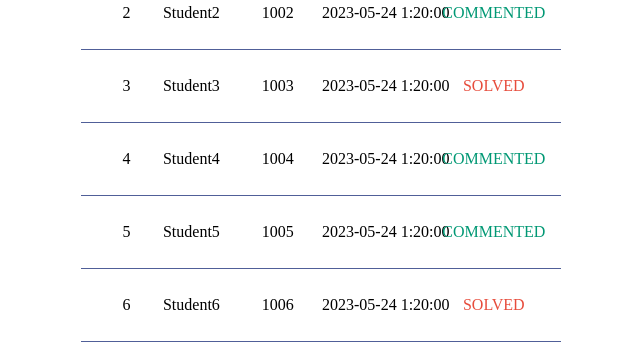
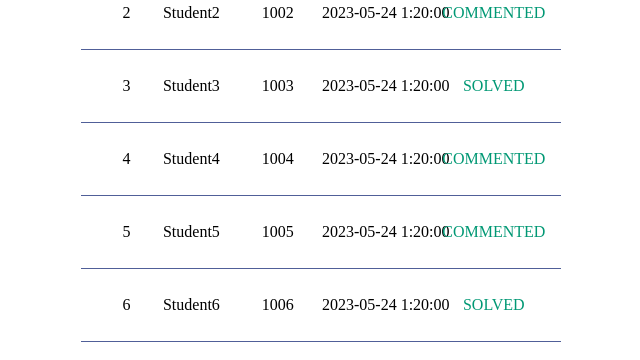
Before and after one commit to skkuse/2023spring_41class_team4, a Next.js app in the folder client/: page /study/instructor/submission in a window 1280 px wide. Shown: the part 440-800 px from the top of the page, without its empty margins (319-959 px from the left). Built offline with nearby package versions, Linux system fonts and the light colour scheme.

Commit message:
fix: change solved to solve

```diff
--- a/client/src/app/components/paginate.js
+++ b/client/src/app/components/paginate.js
@@ -32,7 +32,7 @@ function SubmissionItems({ currentItems }) {
                 <li>{item.createdAt}</li>
                 <li
                   style={
-                    item.status == "SOLVED"
+                    item.status == "SOLVE"
                       ? { color: "#e74c3c" }
                       : { color: "#009874" }
                   }
```
